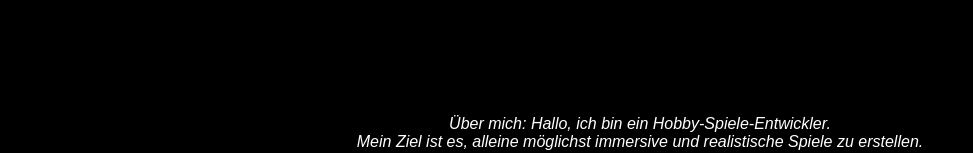
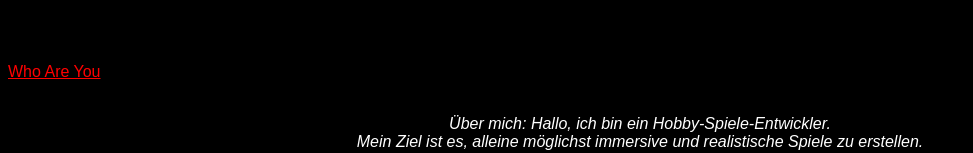
Before and after one commit to Beanteuer/MegaplayStudiosWebsite, a plain HTML site: page index.html in a window 1280 px wide. Shown: the part 204-357 px from the top of the page, without its empty margins (0-973 px from the left). Drawn offline with Linux system fonts and the light colour scheme.

Commit message:
Update index.html

```diff
--- a/index.html
+++ b/index.html
@@ -12,6 +12,7 @@
 <h2>Alles über "meine" Spiele</h2>
 <br>
 <br>
+<a href="Lounge.com">Who Are You</a>
 <br>
 <br>
 <p style="text-align:center;"> Über mich: Hallo, ich bin ein Hobby-Spiele-Entwickler.<br>
```
